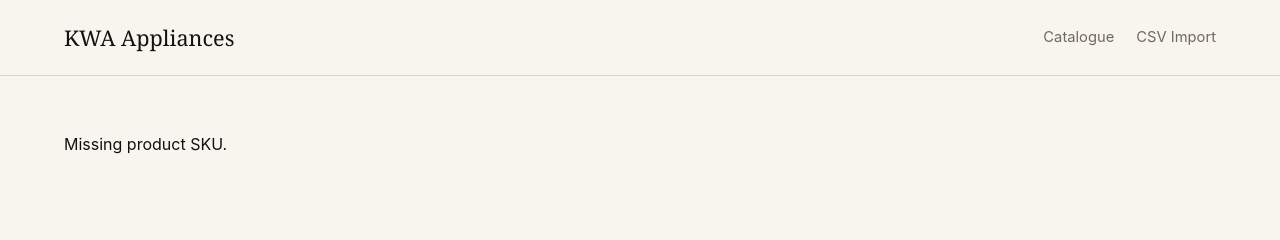
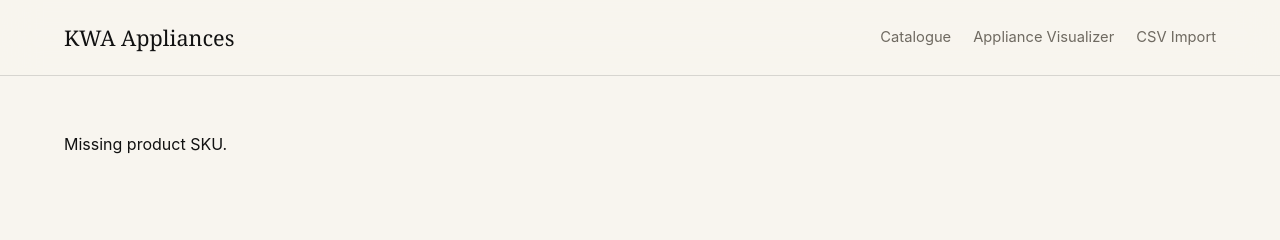
Before and after one commit to kwaappliances/kwa-appliances-website, a website: page public/product.html in a window 1280 px wide. Drawn offline with Linux system fonts and the light colour scheme.

Commit message:
Add Appliance Visualizer navigation to product page

```diff
--- a/public/product.html
+++ b/public/product.html
@@ -1,2 +1,2 @@
 <!doctype html><html lang="en"><head><meta charset="utf-8"><meta name="viewport" content="width=device-width, initial-scale=1"><title>Product | KWA Appliances</title><link rel="stylesheet" href="/styles.css"><script defer src="/app.js"></script></head>
-<body data-page="product"><header class="site-header"><a class="brand-mark" href="/">KWA Appliances</a><nav><a href="/catalogue.html">Catalogue</a><a href="/admin.html">CSV Import</a></nav></header><main class="product-detail" id="productDetail"></main></body></html>
+<body data-page="product"><header class="site-header"><a class="brand-mark" href="/">KWA Appliances</a><nav><a href="/catalogue.html">Catalogue</a><a href="/appliance-visualizer.html">Appliance Visualizer</a><a href="/admin.html">CSV Import</a></nav></header><main class="product-detail" id="productDetail"></main></body></html>
```
